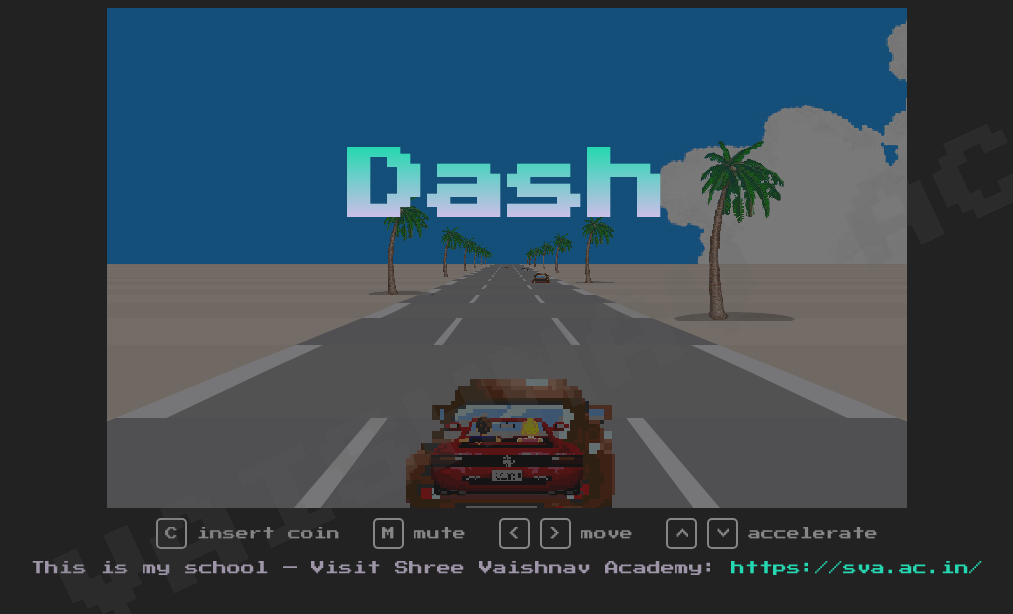
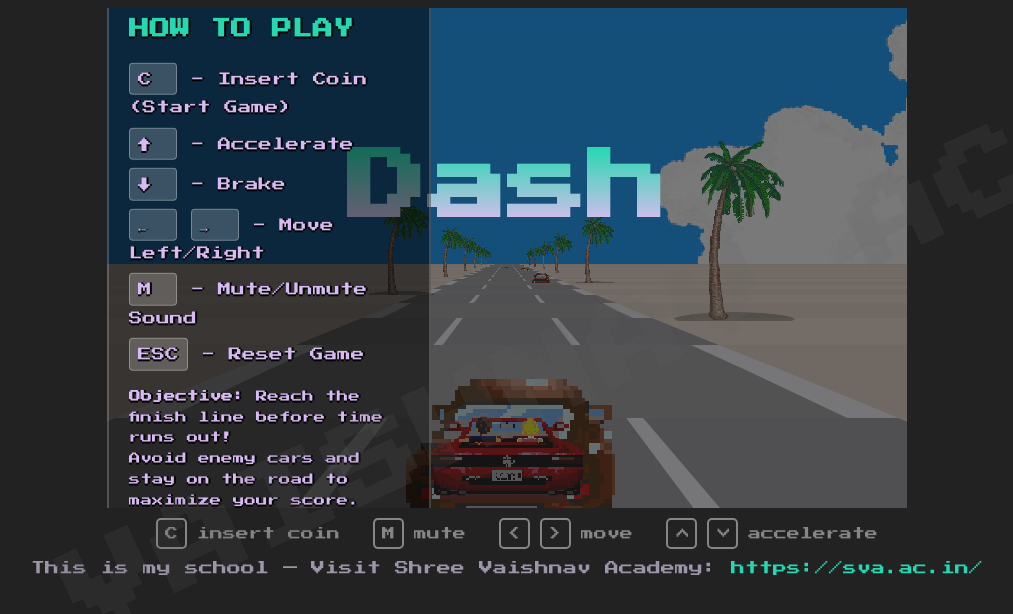
Before and after one commit to shrestha-prajapat/sva, a plain HTML site: page index.html in a window 1280 px wide. Shown: the whole page, without its empty margins (133-1146 px from the left). Drawn offline with Linux system fonts and the light colour scheme; no server answers; files whose address does not match are found by name.

Commit message:
changes in index.html file

```diff
--- a/index.html
+++ b/index.html
@@ -243,6 +243,46 @@
       #sva-link a:hover {
         text-decoration: underline;
       }
+
+      /* Game Instructions */
+      #instructions {
+        position: absolute;
+        left: 0px;
+        top: 50%;
+        transform: translateY(-50%);
+        color: #d9bbf3;
+        font-size: 0.85em;
+        text-align: left;
+        line-height: 1.8;
+        max-width: 280px;
+        text-shadow: 0 0 black, 0 2px black, 2px 0 black, 0 0 black;
+        z-index: 1001;
+        background: rgba(0, 0, 0, 0.5);
+        padding: 20px;
+        border-radius: 10px;
+        border: 2px solid rgba(255, 255, 255, 0.2);
+      }
+      #instructions h2 {
+        font-size: 1.5em;
+        margin-bottom: 15px;
+        color: #25d8b1;
+      }
+      #instructions ul {
+        list-style: none;
+        padding: 0;
+        margin: 10px 0;
+      }
+      #instructions li {
+        margin: 8px 0;
+      }
+      #instructions .key {
+        background: rgba(255, 255, 255, 0.2);
+        padding: 3px 8px;
+        border-radius: 4px;
+        border: 1px solid rgba(255, 255, 255, 0.3);
+        display: inline-block;
+        min-width: 30px;
+      }
     </style>
 
     <script>
@@ -274,6 +314,22 @@
       <div id="home">
         <h1>Dash</h1>
         <p id="text"></p>
+
+        <div id="instructions">
+          <h2>HOW TO PLAY</h2>
+          <ul>
+            <li><span class="key">C</span> - Insert Coin (Start Game)</li>
+            <li><span class="key">↑</span> - Accelerate</li>
+            <li><span class="key">↓</span> - Brake</li>
+            <li><span class="key">←</span> <span class="key">→</span> - Move Left/Right</li>
+            <li><span class="key">M</span> - Mute/Unmute Sound</li>
+            <li><span class="key">ESC</span> - Reset Game</li>
+          </ul>
+          <p style="margin-top: 15px; font-size: 0.85em;">
+            <strong>Objective:</strong> Reach the finish line before time runs out!<br>
+            Avoid enemy cars and stay on the road to maximize your score.
+          </p>
+        </div>
 
         <div id="highscore"></div>
       </div>
```
